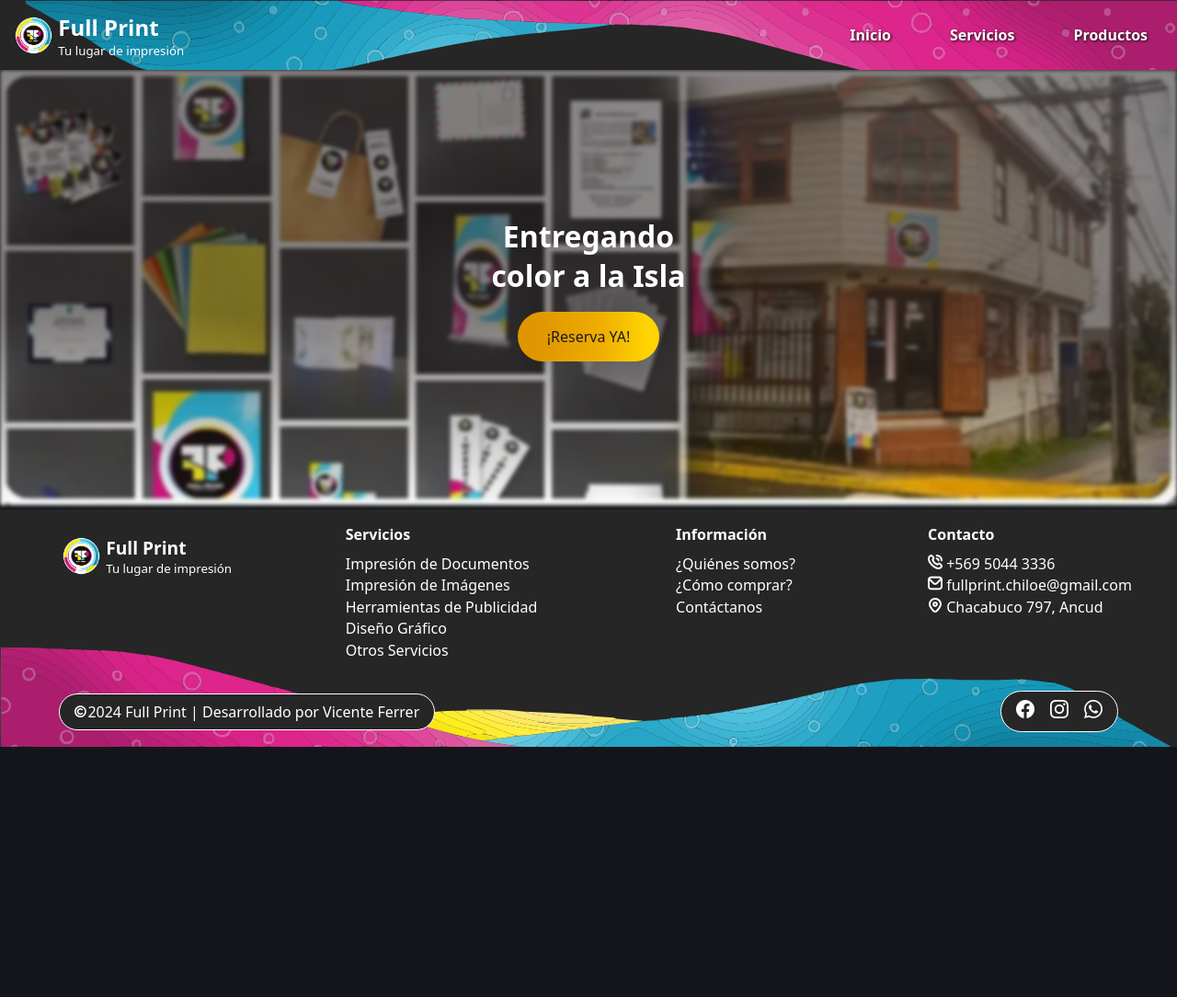
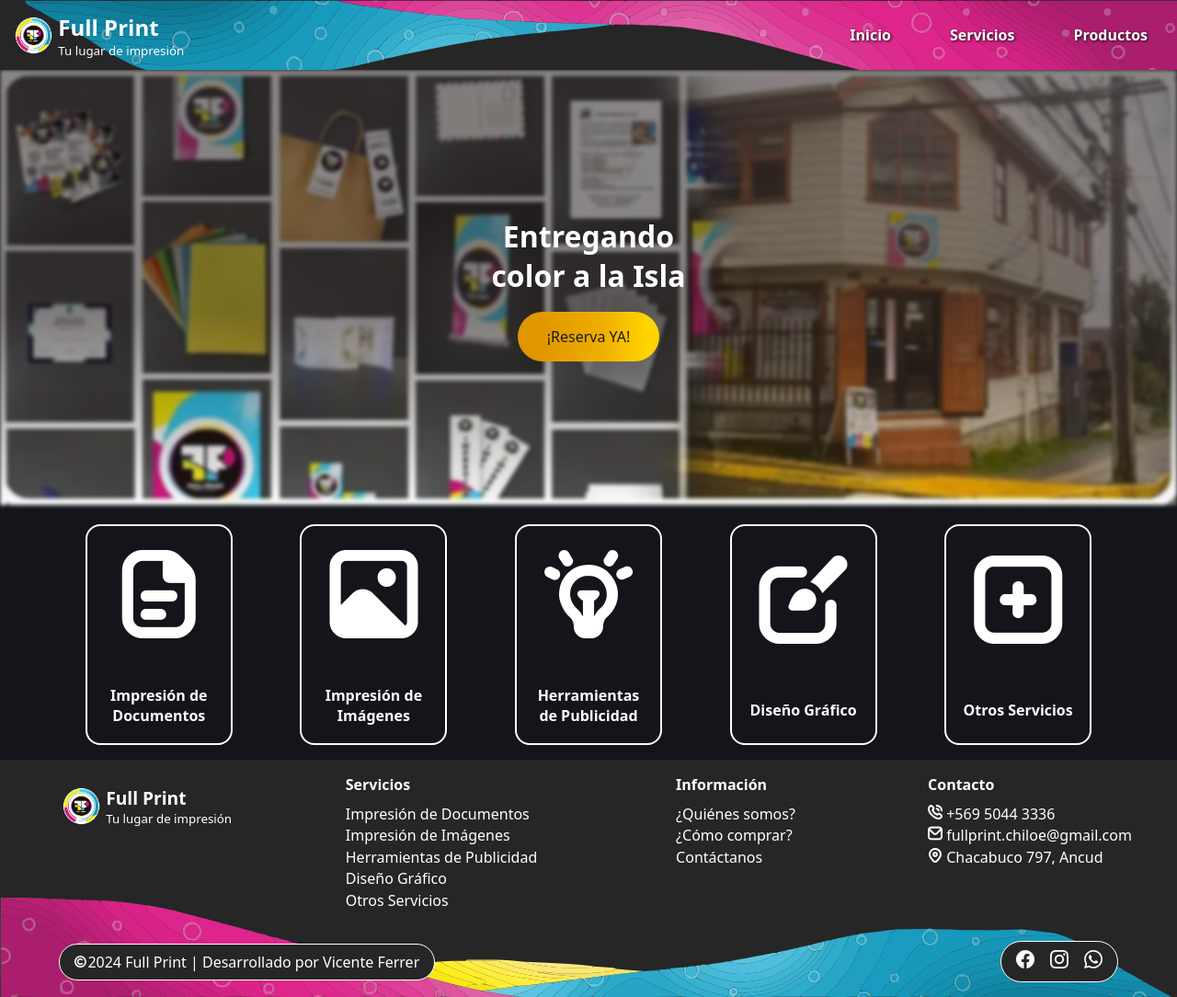
Before and after one commit to vicentemferrer/full-print-site, an Astro site: page / in a window 1280 px wide. Shown: the whole page at 92% size. Before the commit the page ends 812 px from the top, so only its background shows below. Built offline with nearby package versions, Linux system fonts and the light colour scheme; Astro itself is replaced by a stand-in of ours.

Commit message:
Carousel implemented, Dev Env Settings finished

```diff
--- a/astro.config.mjs
+++ b/astro.config.mjs
@@ -1,5 +1,9 @@
 // @ts-check
 import { defineConfig } from 'astro/config';
 
+import react from '@astrojs/react';
+
 // https://astro.build/config
-export default defineConfig({});
+export default defineConfig({
+  integrations: [react()]
+});
--- a/src/components/FooterLink.astro
+++ b/src/components/FooterLink.astro
@@ -38,7 +38,7 @@
     }
   }
 
-  @media (767px < width) {
+  @media (min-width: 768px) {
     .social-link {
       & i {
         font-size: 1.1rem;
@@ -46,7 +46,7 @@
     }
   }
 
-  @media (1023px < width) {
+  @media (min-width: 1024px) {
     .social-link {
       & i {
         font-size: 1.25rem;
--- a/src/components/ServiceCard.tsx
+++ b/src/components/ServiceCard.tsx
@@ -1,4 +1,4 @@
-import type { ServiceLink } from '../data/types';
+import type { ServiceLink } from '@devTypes/ServiceLink.ts';
 
 import './ServiceCard.css';
 
@@ -6,7 +6,7 @@
   const { icon, title, url } = props;
 
   return (
-    <a href={`/full-print-web/${url}`}>
+    <a href={`/${url}`}>
       <article className='service-card'>
         <i className={`fi fi-br-${icon}`}></i>
         <h3>{title}</h3>
--- a/src/components/ServiceCarousel.css
+++ b/src/components/ServiceCarousel.css
@@ -33,7 +33,7 @@
   }
 }
 
-@media (1023px < width) {
+@media (min-width: 1024px) {
   .carousel-track {
     width: 100%;
 
--- a/src/components/ServiceCarousel.tsx
+++ b/src/components/ServiceCarousel.tsx
@@ -1,4 +1,4 @@
-import type { ServiceLink } from '../data/types.ts';
+import type { ServiceLink } from '@devTypes/ServiceLink.ts';
 
 import Carousel from '@components/carousel/Carousel.tsx';
 import ServiceCard from '@components/ServiceCard.tsx';
--- a/src/components/carousel/Carousel.css
+++ b/src/components/carousel/Carousel.css
@@ -9,6 +9,8 @@
 
   width: 90vw;
   justify-content: center;
+
+  z-index: 0;
 }
 
 .carousel-track {
--- a/src/components/carousel/CarouselButton.tsx
+++ b/src/components/carousel/CarouselButton.tsx
@@ -2,12 +2,12 @@
 
 export enum btnTypes {
   Prev = 'prev',
-  Next = 'next',
+  Next = 'next'
 }
 
 const iconStyles = {
   prev: 'left',
-  next: 'right',
+  next: 'right'
 };
 
 type Props = {
--- a/src/components/partials/Footer.astro
+++ b/src/components/partials/Footer.astro
@@ -4,68 +4,66 @@
 
 import wavesSVG from '@assets/waves-bottom.svg';
 
-const currentYear = new Date().getFullYear().toString();
-
 const servicesList = [
   {
     icon: {
-      itHas: false,
+      itHas: false
     },
     url: 'services/documents',
-    content: 'Impresión de Documentos',
+    content: 'Impresión de Documentos'
   },
   {
     icon: {
-      itHas: false,
+      itHas: false
     },
     url: 'services/pictures',
-    content: 'Impresión de Imágenes',
+    content: 'Impresión de Imágenes'
   },
   {
     icon: {
-      itHas: false,
+      itHas: false
     },
     url: 'services/marketing',
-    content: 'Herramientas de Publicidad',
+    content: 'Herramientas de Publicidad'
   },
   {
     icon: {
-      itHas: false,
+      itHas: false
     },
     url: 'services/design',
-    content: 'Diseño Gráfico',
+    content: 'Diseño Gráfico'
   },
   {
     icon: {
-      itHas: false,
+      itHas: false
     },
     url: 'services/miscelaneous',
-    content: 'Otros Servicios',
-  },
+    content: 'Otros Servicios'
+  }
 ];
 
 const helpList = [
   {
     icon: {
-      itHas: false,
+      itHas: false
     },
     url: 'support/about',
-    content: '¿Quiénes somos?',
+    content: '¿Quiénes somos?'
   },
   {
     icon: {
-      itHas: false,
+      itHas: false
     },
     url: 'support/how-to-buy',
-    content: '¿Cómo comprar?',
+    content: '¿Cómo comprar?'
   },
   {
     icon: {
-      itHas: false,
+      itHas: false
     },
     url: 'support/contact',
-    content: 'Contáctanos',
-  },
+    content: 'Contáctanos'
+  }
 ];
 
 const contactList = [
@@ -73,29 +71,29 @@
     icon: {
       itHas: true,
       variant: 'br',
-      suffix: 'phone-call',
+      suffix: 'phone-call'
     },
     url: 'tel:56950443336',
-    content: '+569 5044 3336',
+    content: '+569 5044 3336'
   },
   {
     icon: {
       itHas: true,
       variant: 'br',
-      suffix: 'envelope',
+      suffix: 'envelope'
     },
     url: 'mailto:fullprint.chiloe@gmail.com',
-    content: 'fullprint.chiloe@gmail.com',
+    content: 'fullprint.chiloe@gmail.com'
   },
   {
     icon: {
       itHas: true,
       variant: 'br',
-      suffix: 'marker',
+      suffix: 'marker'
     },
     url: 'https://maps.app.goo.gl/E2bgyVkRNTVgx9eK6',
-    content: 'Chacabuco 797, Ancud',
-  },
+    content: 'Chacabuco 797, Ancud'
+  }
 ];
 
 const socialList = [
@@ -103,26 +101,26 @@
     icon: {
       itHas: true,
       variant: 'brands',
-      suffix: 'facebook',
+      suffix: 'facebook'
     },
-    url: 'https://www.facebook.com/fullprint.chiloe/',
+    url: 'https://www.facebook.com/fullprint.chiloe/'
   },
   {
     icon: {
       itHas: true,
       variant: 'brands',
-      suffix: 'instagram',
+      suffix: 'instagram'
     },
-    url: 'https://www.instagram.com/fullprint.chiloe/',
+    url: 'https://www.instagram.com/fullprint.chiloe/'
   },
   {
     icon: {
       itHas: true,
       variant: 'brands',
-      suffix: 'whatsapp',
+      suffix: 'whatsapp'
     },
-    url: 'https://wa.me/56950443336',
-  },
+    url: 'https://wa.me/56950443336'
+  }
 ];
 ---
 
@@ -182,7 +180,7 @@
   <section class='row credits'>
     <article class='text-badge'>
       <p>
-        <i class='fi fi-br-copyright'></i>{currentYear} Full Print | Desarrollado por Vicente Ferrer
+        <i class='fi fi-br-copyright'></i><span id='c-year'></span> Full Print | Desarrollado por Vicente Ferrer
       </p>
     </article>
     <article class='social text-badge'>
@@ -191,9 +189,14 @@
   </section>
 </footer>
 
+<script>
+  const cYear = document.getElementById('c-year');
+
+  cYear.textContent = new Date().getFullYear().toString();
+</script>
+
 <style>
   /* Mobile-first Layout */
-
   footer {
     grid-column: 1 / 4;
     grid-row: 3 / 4;
@@ -265,8 +268,7 @@
   }
 
   /* Larger Screens Adaptations */
-
-  @media (767px < width) {
+  @media (min-width: 768px) {
     footer {
       & .row {
         &.info {
@@ -315,7 +317,7 @@
     }
   }
 
-  @media (1023px < width) {
+  @media (min-width: 1024px) {
     footer {
       & .row {
         &.info {
@@ -335,7 +337,7 @@
     }
   }
 
-  @media (1247px < width) {
+  @media (min-width: 1248px) {
     footer {
       & .row {
         &.credits {
@@ -347,7 +349,7 @@
     }
   }
 
-  @media (1439px < width) {
+  @media (min-width: 1440px) {
     footer {
       & .row {
         &.credits {
@@ -357,7 +359,7 @@
     }
   }
 
-  @media (2559px < width) {
+  @media (min-width: 2560px) {
     footer {
       & .row {
         &.credits {
--- a/src/components/partials/Header.astro
+++ b/src/components/partials/Header.astro
@@ -145,6 +145,8 @@
 
     border: none;
 
+    z-index: 1;
+
     transform: translateX(100%);
     transition: transform 500ms ease-in-out;
 
@@ -268,6 +270,8 @@
       transform: none;
       transition: none;
 
+      z-index: 0;
+
       & .nav-list {
         width: 100%;
 
--- /dev/null
+++ b/src/devTypes/ServiceLink.ts
@@ -0,0 +1,7 @@
+type ServiceLink = {
+  icon: string;
+  title: string;
+  url: string;
+};
+
+export type { ServiceLink };
--- a/src/pages/index.astro
+++ b/src/pages/index.astro
@@ -1,45 +1,45 @@
 ---
-//import type { ServiceLink } from "../data/types";
+import type { ServiceLink } from '@devTypes/ServiceLink.ts';
 
 import Layout from '@layouts/Layout.astro';
 
 import Hero from '@components/Hero.astro';
-// import ServiceCarousel from "@components/ServiceCarousel.tsx";
+import ServiceCarousel from '@components/ServiceCarousel.tsx';
 
-// const servicesLinks: ServiceLink[] = [
-// 	{
-// 		icon: "document",
-// 		title: "Impresión de Documentos",
-// 		url: "services/documents",
-// 	},
-// 	{
-// 		icon: "picture",
-// 		title: "Impresión de Imágenes",
-// 		url: "services/pictures",
-// 	},
-// 	{
-// 		icon: "lightbulb-on",
-// 		title: "Herramientas de Publicidad",
-// 		url: "services/marketing",
-// 	},
-// 	{
-// 		icon: "customize-edit",
-// 		title: "Diseño Gráfico",
-// 		url: "services/design",
-// 	},
-// 	{
-// 		icon: "square-plus",
-// 		title: "Otros Servicios",
-// 		url: "services/miscelaneous",
-// 	},
-// ];
+const servicesLinks: ServiceLink[] = [
+  {
+    icon: 'document',
+    title: 'Impresión de Documentos',
+    url: 'services/documents'
+  },
+  {
+    icon: 'picture',
+    title: 'Impresión de Imágenes',
+    url: 'services/pictures'
+  },
+  {
+    icon: 'lightbulb-on',
+    title: 'Herramientas de Publicidad',
+    url: 'services/marketing'
+  },
+  {
+    icon: 'customize-edit',
+    title: 'Diseño Gráfico',
+    url: 'services/design'
+  },
+  {
+    icon: 'square-plus',
+    title: 'Otros Servicios',
+    url: 'services/miscelaneous'
+  }
+];
 ---
 
 <Layout subtitle='Inicio'>
   <main>
     <Hero />
 
-    <!-- <ServiceCarousel anchors={servicesLinks} client:visible /> -->
+    <ServiceCarousel anchors={servicesLinks} client:visible />
   </main>
 </Layout>
 
```
Also changed, not shown: package.json (+16 -3 lines), src/pages/services/[service].astro (+6 -6 lines), src/pages/support/contact.astro (+2 -7 lines), tsconfig.json (+5 -2 lines), 2 other files.
